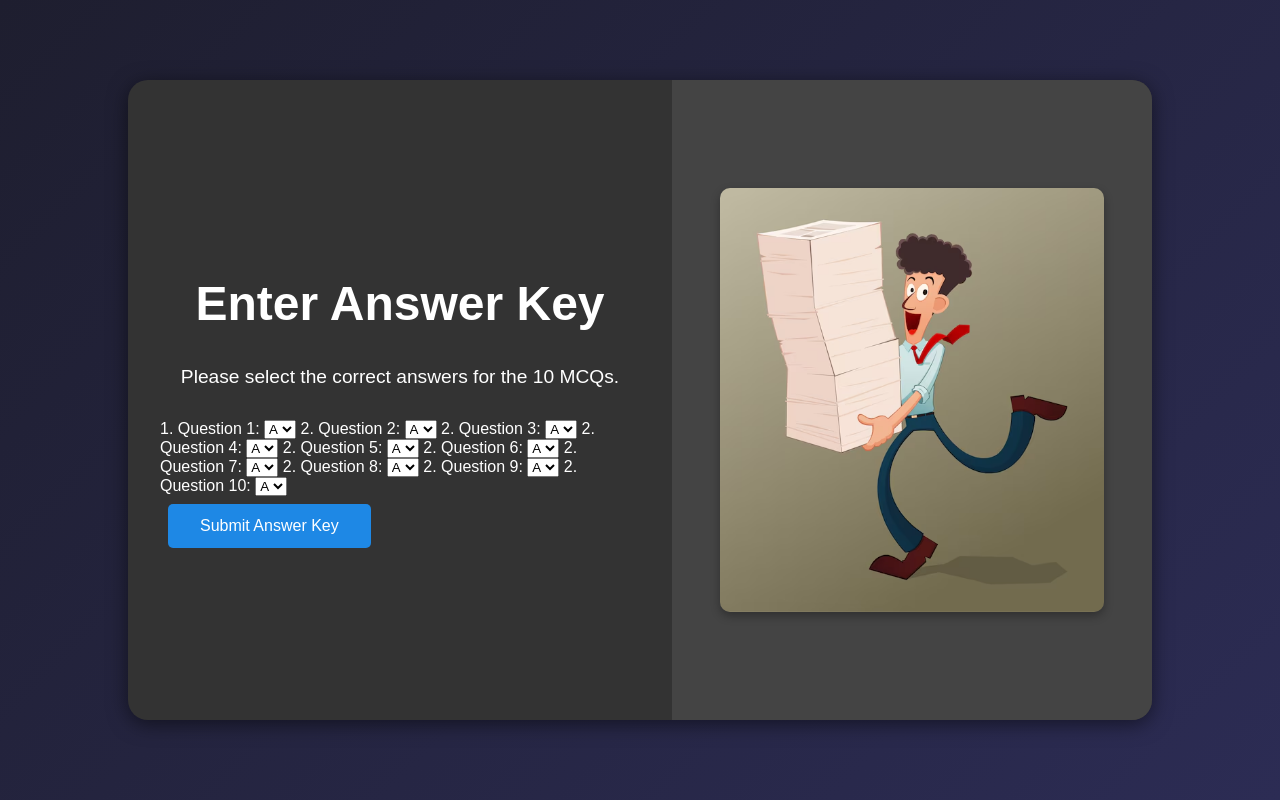
After one commit to Tahira-Fatimah/CV_Automatic_Bubble_Sheet_Grading, a Flask app: page /answer-key in a window 1280 px wide. The commit adds this page. Run offline with Flask 3, Linux system fonts and the light colour scheme.

Commit message:
"Umcommited"

```diff
--- a/app.py
+++ b/app.py
@@ -2,6 +2,8 @@ from flask import Flask, request, jsonify, render_template, redirect, url_for
 import os
 from werkzeug.utils import secure_filename
 import subprocess
+
+mcq_answers = {}
 
 app = Flask(__name__)
 
@@ -14,7 +16,6 @@ app.config['OUTPUT_FOLDER'] = OUTPUT_FOLDER
 
 def allowed_file(filename):
     return '.' in filename and filename.rsplit('.', 1)[1].lower() in ALLOWED_EXTENSIONS
-
 
 @app.route('/')
 def home():
@@ -40,40 +41,73 @@ def upload_file():
 
     return jsonify({"error": "File not allowed"})
 
-
 @app.route('/run-script', methods=['GET'])
 def run_script():
     try:
-        # Check uploaded files in the directory
         uploaded_files = os.listdir(app.config['UPLOAD_FOLDER'])
         if not uploaded_files:
-            return jsonify({"error": "No files found in the upload directory"}), 400
+            return jsonify({"error": "No files found in the upload directory"})
 
-        # Sort the files by modification time and select the most recent one
         uploaded_files.sort(key=lambda x: os.path.getmtime(os.path.join(app.config['UPLOAD_FOLDER'], x)), reverse=True)
         image_filename = uploaded_files[0]
         image_path = os.path.join(app.config['UPLOAD_FOLDER'], image_filename)
-
-        # Execute the script
-        result = subprocess.run(['python', 'omr.py', image_path], capture_output=True, text=True)
-
-        # Check if the script executed successfully
+        mcq_answers_str = str(mcq_answers)
+        result = subprocess.run(['python', 'omr.py', image_path,mcq_answers_str], capture_output=True, text=True)
+        print("gfgf" + result.stdout)
         if result.returncode == 0:
-            # Strip any extra newlines from the output
-            output = result.stdout.strip()
-            return jsonify({"message": "Script executed successfully", "output": output}), 200
+            return redirect(url_for('answer_key'))
         else:
-            return jsonify({"error": "Script execution failed", "output": result.stderr}), 500
+            return jsonify({"error": "Script execution failed", "output": result.stderr})
 
     except Exception as e:
-        # Handle any unexpected errors and return a 500 error
-        return jsonify({"error": f"Unexpected error occurred: {str(e)}"}), 500
+        return jsonify({"error": str(e)})
+
+@app.route('/answer-key', methods=['GET', 'POST'])
+def answer_key():
+    if request.method == 'POST':
+        answers = {}
+        for i in range(1, 11):
+            answer = request.form.get(f'question_{i}')
+            answers[f'question_{i}'] = answer
+        print(answers)  # Process the answers here (e.g., store or validate them)
+        return redirect(url_for('success', output="Answers submitted successfully!"))
+
+    return render_template('answer_key.html')
 
 @app.route('/success')
 def success():
     output = request.args.get('output', 'No output available')
-    print(f"Output received in success route: {output}")
-    return render_template("success.html",output = output)
+    return render_template('success.html', output=output)
+
+# Route to handle the form submission
+@app.route('/submit-answer-key', methods=['POST'])
+def submit_answer_key():
+
+    global mcq_answers
+    # Extract data from the form submission
+    mcq_answers = {
+        0: int(request.form.get('mcq1')),
+        1: int(request.form.get('mcq2')),
+        2: int(request.form.get('mcq3')),
+        3: int(request.form.get('mcq4')),
+        4: int(request.form.get('mcq5')),
+        5: int(request.form.get('mcq6')),
+        6: int(request.form.get('mcq7')),
+        7: int(request.form.get('mcq8')),
+        8: int(request.form.get('mcq9')),
+        9: int(request.form.get('mcq10'))
+    }
+
+    # Print the answers (you can replace this with saving the answers to a database or other logic)
+    print("Received Answer Key:", mcq_answers)
+
+    # Return a JSON response indicating success
+    # return redirect(url_for('run_script'))
+    return jsonify({
+        'message': 'Answer key submitted successfully!',
+        'received_data': mcq_answers
+    })
+
 
 
 if __name__ == '__main__':
--- a/static/css/style.css
+++ b/static/css/style.css
@@ -24,7 +24,7 @@ body {
   animation: fadeIn 1s ease-in-out;
 }
 
-/* Left content */
+/* Left content (forms) */
 .splash-content {
   flex: 1;
   padding: 2rem;
--- /dev/null
+++ b/templates/answer_key.html
@@ -0,0 +1,170 @@
+<!DOCTYPE html>
+<html lang="en">
+<head>
+  <meta charset="UTF-8">
+  <meta name="viewport" content="width=device-width, initial-scale=1.0">
+  <title>Answer Key</title>
+  <link rel="stylesheet" href="{{ url_for('static', filename='css/style.css') }}">
+</head>
+<body>
+  <div class="splash-screen">
+    <!-- Left content (Title and Answer Key Form) -->
+    <div class="splash-content">
+      <h1>Enter Answer Key</h1>
+      <p>Please select the correct answers for the 10 MCQs.</p>
+
+      <form id="answerForm" method="POST">
+        <!-- MCQ Inputs -->
+        <div class="mcq-group">
+          <label for="mcq1">1. Question 1:</label>
+          <select name="mcq1" id="mcq1" required>
+            <option value= 0 >A</option>
+            <option value= 1 >B</option>
+            <option value= 2 >C</option>
+            <option value= 3 >D</option>
+          </select>
+
+          <label for="mcq2">2. Question 2:</label>
+          <select name="mcq2" id="mcq2" required>
+            <option value= 0 >A</option>
+            <option value= 1 >B</option>
+            <option value= 2 >C</option>
+            <option value= 3 >D</option>
+          </select>
+
+          <label for="mcq2">2. Question 3:</label>
+          <select name="mcq3" id="mcq3" required>
+            <option value= 0 >A</option>
+            <option value= 1 >B</option>
+            <option value= 2 >C</option>
+            <option value= 3 >D</option>
+          </select>
+
+          <label for="mcq2">2. Question 4:</label>
+          <select name="mcq4" id="mcq4" required>
+            <option value= 0 >A</option>
+            <option value= 1 >B</option>
+            <option value= 2 >C</option>
+            <option value= 3 >D</option>
+          </select>
+
+          <label for="mcq2">2. Question 5:</label>
+          <select name="mcq5" id="mcq5" required>
+            <option value= 0 >A</option>
+            <option value= 1 >B</option>
+            <option value= 2 >C</option>
+            <option value= 3 >D</option>
+          </select>
+
+          <label for="mcq2">2. Question 6:</label>
+          <select name="mcq6" id="mcq6" required>
+            <option value= 0 >A</option>
+            <option value= 1 >B</option>
+            <option value= 2 >C</option>
+            <option value= 3 >D</option>
+          </select>
+
+          <label for="mcq2">2. Question 7:</label>
+          <select name="mcq7" id="mcq7" required>
+            <option value= 0 >A</option>
+            <option value= 1 >B</option>
+            <option value= 2 >C</option>
+            <option value= 3 >D</option>
+          </select>
+
+          <label for="mcq2">2. Question 8:</label>
+          <select name="mcq8" id="mcq8" required>
+            <option value= 0 >A</option>
+            <option value= 1 >B</option>
+            <option value= 2 >C</option>
+            <option value= 3 >D</option>
+          </select>
+
+          <label for="mcq2">2. Question 9:</label>
+          <select name="mcq9" id="mcq9" required>
+            <option value= 0 >A</option>
+            <option value= 1 >B</option>
+            <option value= 2 >C</option>
+            <option value= 3 >D</option>
+          </select>
+
+          <label for="mcq2">2. Question 10:</label>
+          <select name="mcq10" id="mcq10" required>
+            <option value= 0 >A</option>
+            <option value= 1 >B</option>
+            <option value= 2 >C</option>
+            <option value= 3 >D</option>
+          </select>
+
+
+
+          <!-- Add more MCQs as needed -->
+
+        </div>
+
+        <div class="button-group">
+          <button type="submit">Submit Answer Key</button>
+        </div>
+      </form>
+    </div>
+
+    <!-- Right Image Container (Optional Image) -->
+    <div class="splash-image">
+      <img src="/static/Images/bubblesheet.png" alt="Placeholder Image" />
+    </div>
+  </div>
+
+  <script>
+    // Handle form submission for answer key
+    document.getElementById('answerForm').addEventListener('submit', function(event) {
+      event.preventDefault();
+      let formData = new FormData(this);
+
+      fetch('/submit-answer-key', {
+        method: 'POST',
+        body: formData,
+      })
+      .then(response => response.json())
+      .then(data => {
+        console.log(data);
+        alert('Answer key submitted successfully');
+        runScript();
+      })
+      .catch(error => console.error('Error:', error));
+    });
+
+    function runScript() {
+    fetch('/run-script', {
+      method: 'GET',
+    })
+    .then(response => {
+      // Check if the response is successful (status code 2xx)
+      if (response.ok) {
+        return response.json();  // Parse JSON if the response is successful
+      } else {
+        // Handle non-OK responses (e.g., 400 or 500 errors)
+        return response.json().then(errorData => {
+          throw new Error(errorData.error || 'Unknown error');
+        });
+      }
+    })
+    .then(data => {
+      // If the script executed successfully
+      if (data.message) {
+        alert('Script executed successfully!');
+        // Optionally, redirect to a success page or update the DOM with the result
+        window.location.href = '/success?output=' + encodeURIComponent(data.output);  // Redirect to success page
+      } else {
+        alert('Error: ' + data.error);
+      }
+    })
+    .catch(error => {
+      // Handle any unexpected errors
+      console.error('Error:', error);
+      alert('An unexpected error occurred: ' + error.message);
+    });
+  }
+
+  </script>
+</body>
+</html>
```
Also changed, not shown: omr.py (+15 -0 lines), templates/index.html (+14 -45 lines), static/output_images/output_image.png.
